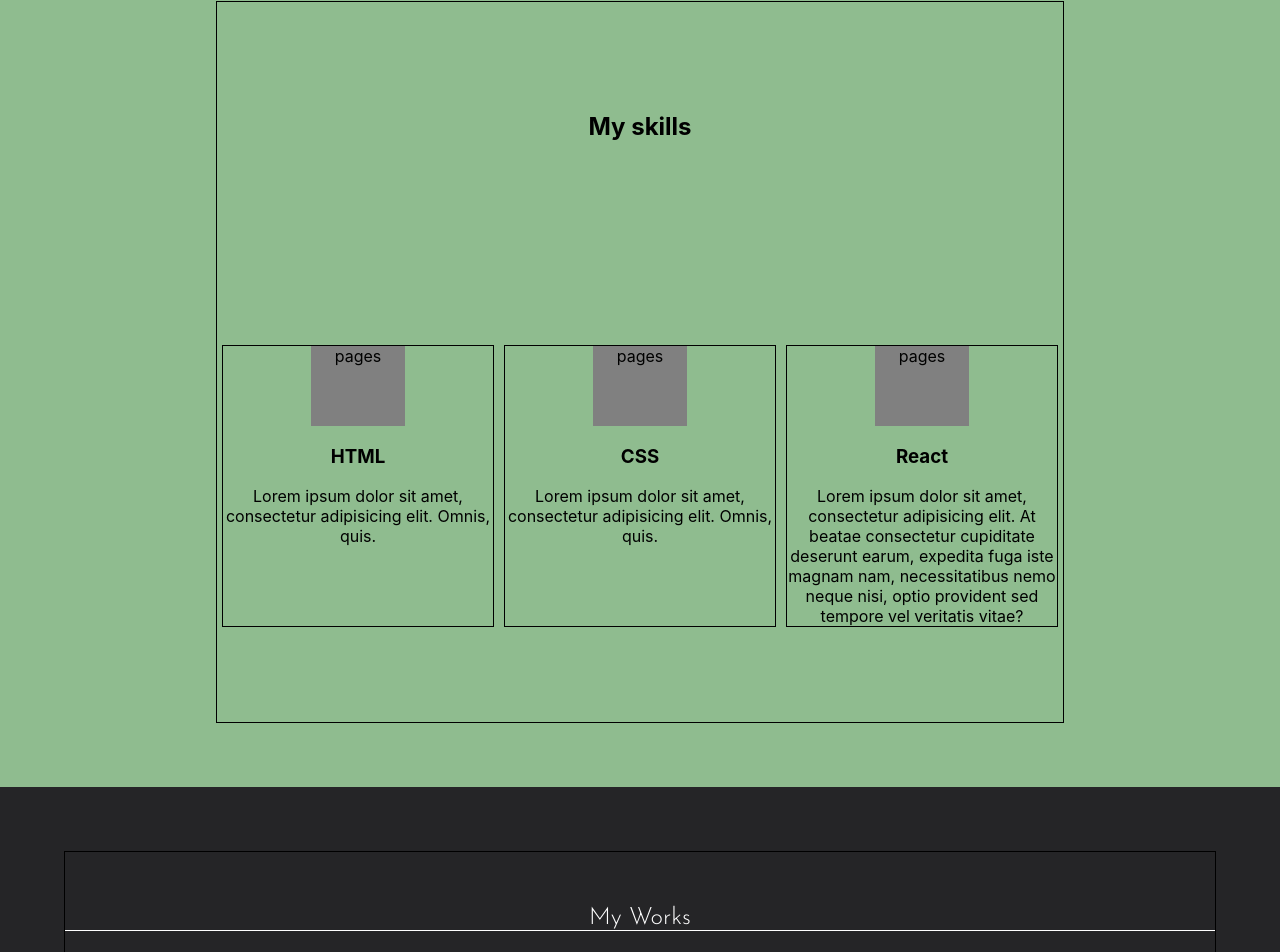
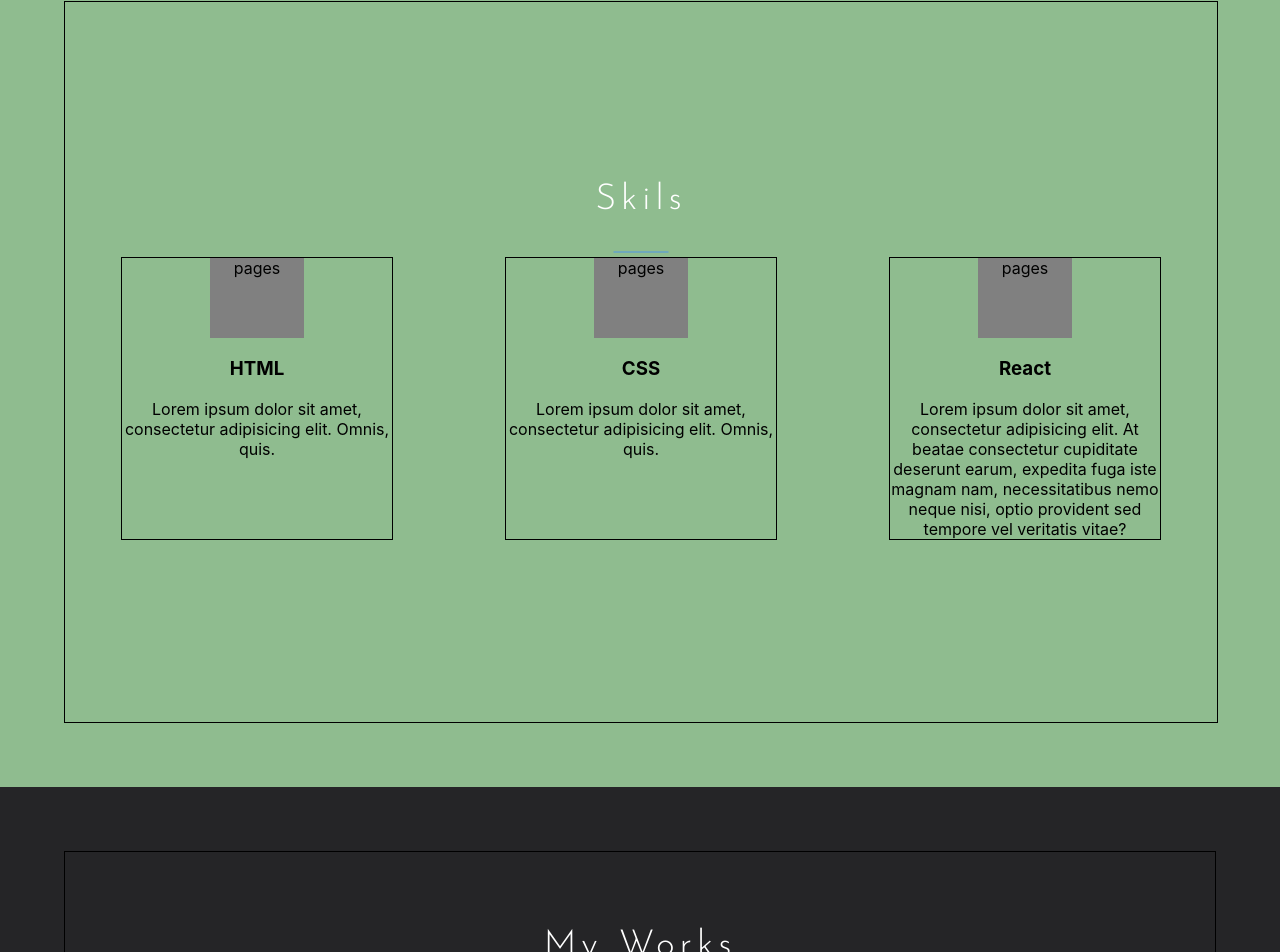
Before and after one commit to Paul-Bel/Portfolio, a React (Create React App) app: page / in a window 1280 px wide. Shown: the part 863-1815 px from the top of the page. Built offline with nearby package versions, Linux system fonts and the light colour scheme.

Commit message:
added component Title

```diff
--- a/src/MyWorks/My_work.tsx
+++ b/src/MyWorks/My_work.tsx
@@ -9,13 +9,11 @@ export const My_work = (props: WorkPropsType) => {
         <div className={s.work}>
             <div className={s.img}>
                 <img src="" alt="work"/>
-
                 <button className={s.button}>looks</button>
             </div>
             <div className={s.about}>
-                <h4>{props.title}</h4>
-                <span> {props.about}
-    </span>
+                <h3>{props.title}</h3>
+                <span> {props.about} </span>
             </div>
         </div>
     )
--- a/src/MyWorks/My_works.module.css
+++ b/src/MyWorks/My_works.module.css
@@ -12,22 +12,9 @@ color: #fff;
 
 }
 
-.title {
-    border-bottom: 1px solid;
-    width: 100%;
-    text-align: center;
-    margin-bottom: 30px;
-}
-.title h2{
-    font-family: 'Josefin Sans', sans-serif;
-    margin: 0;
-    font-weight: 300;
-    color: #fff;
-    text-transform: capitalize;
-    /*font: 700 40px/1.2 'Josefin Sans', sans-serif;*/
-}
 
 .content {
+    margin-top: 50px;
     width: 100%;
     min-height: 450px;
     display: flex;
@@ -42,7 +29,7 @@ color: #fff;
     display: inline-flex;
     flex-direction: column;
     justify-content: space-between;
-    width: 270px;
+    width: 370px;
     text-align: center;
     height: 100%;
     margin: 5px;
--- a/src/MyWorks/My_works.tsx
+++ b/src/MyWorks/My_works.tsx
@@ -2,6 +2,7 @@ import s from './My_works.module.css'
 import stylesContainer from "../common/styles/Container.module.css";
 import {useState} from "react";
 import {My_work} from "./My_work";
+import {Title} from "../common/components/Title/Title";
 
 export const My_works = () => {
     const [work, setWork] = useState([
@@ -18,9 +19,10 @@ export const My_works = () => {
     return (
         <div className={s.block}>
             <div className={`${stylesContainer.containerMain} ${s.header}`}>
-                <div className={s.title}>
-                    <h2>My works</h2>
-                </div>
+                <Title title={"My Works"}/>
+                {/*<div className={s.title}>*/}
+                {/*    <h2>My works</h2>*/}
+                {/*</div>*/}
                 <div className={s.content}>
                     {works}
                 </div>
--- a/src/Skills/Skills.module.css
+++ b/src/Skills/Skills.module.css
@@ -11,8 +11,9 @@
     align-content: space-between;
     flex-wrap: nowrap;
     flex-direction: column;
-    justify-content: space-around;
+    justify-content: center;
     margin: 5%;
+    min-width: 90%;
 }
 .skillItem {
     margin: 0 auto;
--- a/src/Skills/Skills.tsx
+++ b/src/Skills/Skills.tsx
@@ -2,6 +2,7 @@ import React, {useState} from "react";
 import s from './Skills.module.css'
 import {Skill} from "./Skill";
 import stylesContainer from "../common/styles/Container.module.css";
+import {Title} from "../common/components/Title/Title";
 
 export const Skills = () => {
     const [text, setText] = useState([
@@ -20,10 +21,13 @@ export const Skills = () => {
         <div className={s.skillBlock}>
             <div className={`${stylesContainer.containerMain} ${s.container}`}>
                 <div className={s.skillItem}>
-                <h2 className={s.header}>
-                    My skills
-                </h2>
+                <Title title={'Skils'}/>
                 </div>
+                {/**/}
+                {/*<h2 className={s.header}>*/}
+                {/*    My skills*/}
+                {/*</h2>*/}
+                {/**/}
                 <div className={s.skills}>
                     {skill}
                     {/*<Skill id={44} skill={'ffffref'} about={'refergregergergergegeg'}/>*/}
--- /dev/null
+++ b/src/common/components/Title/Title.module.css
@@ -0,0 +1,28 @@
+.title {
+    /*border-bottom: 1px solid;*/
+    /*width: 100%;*/
+    /*text-align: center;*/
+    /*margin-bottom: 30px;*/
+    margin: 0 0 30px;
+    position: relative;
+}
+.title h2{
+    margin: 0;
+    font-family: 'Josefin Sans', sans-serif;
+    font-weight: 300;
+    font-size: 36px;
+    color: #fff;
+    text-transform: capitalize;
+    letter-spacing: 5px;
+    line-height: 1.2;
+}
+.title::before{
+    content: '';
+    background: #4e93e6;
+    width: 55px;
+    height: 1px;
+    position: absolute;
+    bottom: -30px;
+    left: 50%;
+    transform: translate(-50%, 50%);
+}
--- /dev/null
+++ b/src/common/components/Title/Title.tsx
@@ -0,0 +1,11 @@
+import React from "react";
+import s from ".//Title.module.css";
+
+type TitleTypeProps ={title: string}
+
+export const Title = (props: TitleTypeProps) => {
+
+    return <div className={s.title}>
+        <h2>{props.title}</h2>
+    </div>
+}
--- a/src/common/styles/Container.module.css
+++ b/src/common/styles/Container.module.css
@@ -3,7 +3,7 @@
     border: 1px solid black;
     margin: 0 auto;
     display: flex;
-    align-content: space-around;
+    align-content: center;
     justify-content: space-around;
     flex-wrap: wrap;
 }
```
